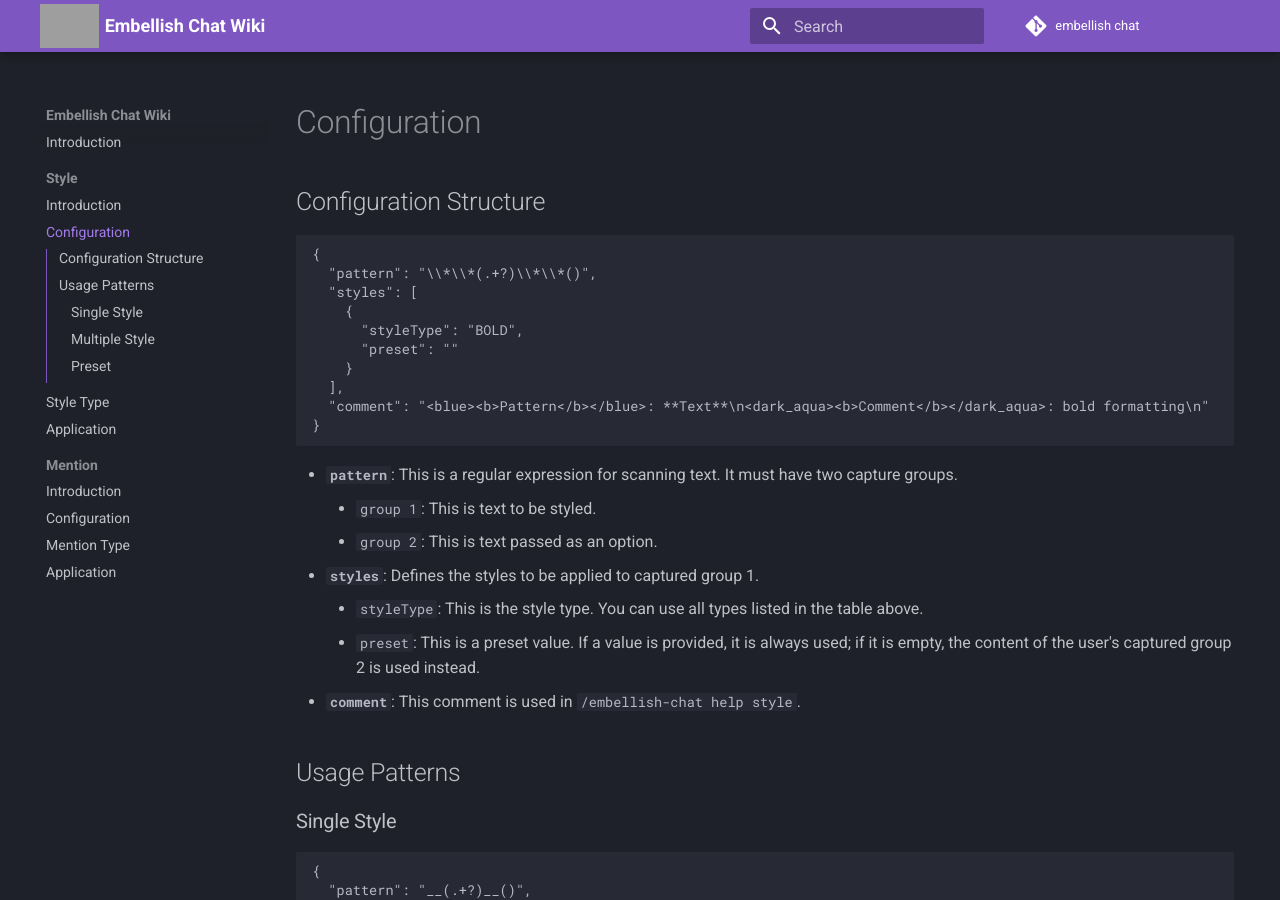
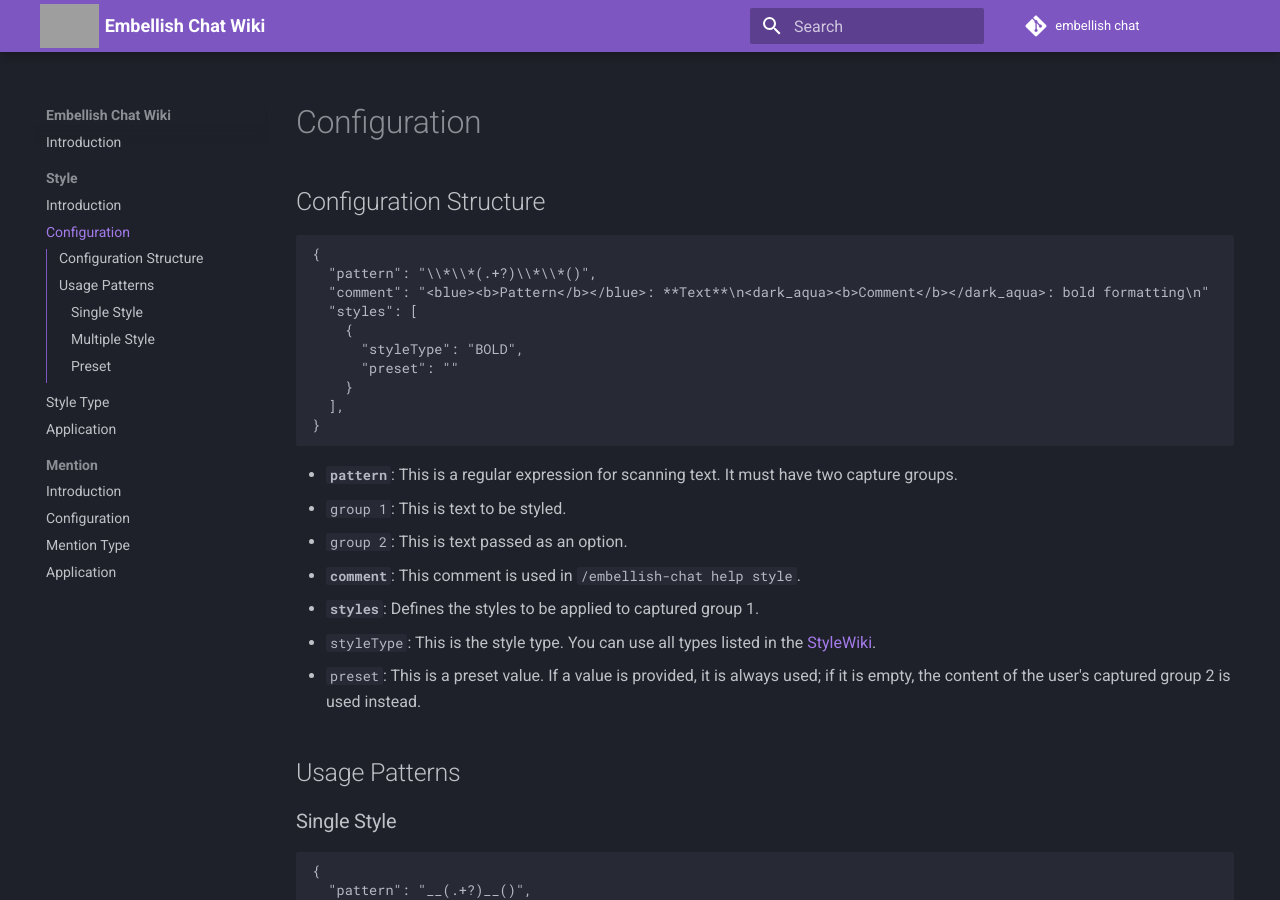
Before and after one commit to hanhy06/embellish_chat, an MkDocs documentation site: the page built from docs/mkdocs/docs/style/Configuration.md, in a window 1280 px wide and 900 px high. Built offline with MkDocs 1.6.1 and Material for MkDocs 9.7.7, drawn with Linux system fonts in a browser that asks for light colours; comment, search, counter and statistics services are not loaded; grey boxes are pictures that could not be loaded.

Commit message:
Update configuration documentation for clarity and consistency in pattern definitions

````diff
--- a/docs/mkdocs/docs/style/Configuration.md
+++ b/docs/mkdocs/docs/style/Configuration.md
@@ -5,23 +5,23 @@
 ```
 {
   "pattern": "\\*\\*(.+?)\\*\\*()",
+  "comment": "<blue><b>Pattern</b></blue>: **Text**\n<dark_aqua><b>Comment</b></dark_aqua>: bold formatting\n"
   "styles": [
     {
       "styleType": "BOLD",
       "preset": ""
     }
   ],
-  "comment": "<blue><b>Pattern</b></blue>: **Text**\n<dark_aqua><b>Comment</b></dark_aqua>: bold formatting\n"
 }
 ```
 
 * **`pattern`**: This is a regular expression for scanning text. It must have two capture groups.
-    * `group 1`: This is text to be styled.
-    * `group 2`: This is text passed as an option.
+  * `group 1`: This is text to be styled.
+  * `group 2`: This is text passed as an option.
+* **`comment`**: This comment is used in `/embellish-chat help style`.
 * **`styles`**: Defines the styles to be applied to captured group 1.
-    * `styleType`: This is the style type. You can use all types listed in the table above.
-    * `preset`: This is a preset value. If a value is provided, it is always used; if it is empty, the content of the user's captured group 2 is used instead.
-* **`comment`**: This comment is used in `/embellish-chat help style`.
+  * `styleType`: This is the style type. You can use all types listed in the [StyleWiki](https://hanhy06.github.io/embellish-chat-wiki/style/StyleType/).
+  * `preset`: This is a preset value. If a value is provided, it is always used; if it is empty, the content of the user's captured group 2 is used instead.
 
 ## Usage Patterns
 
````
